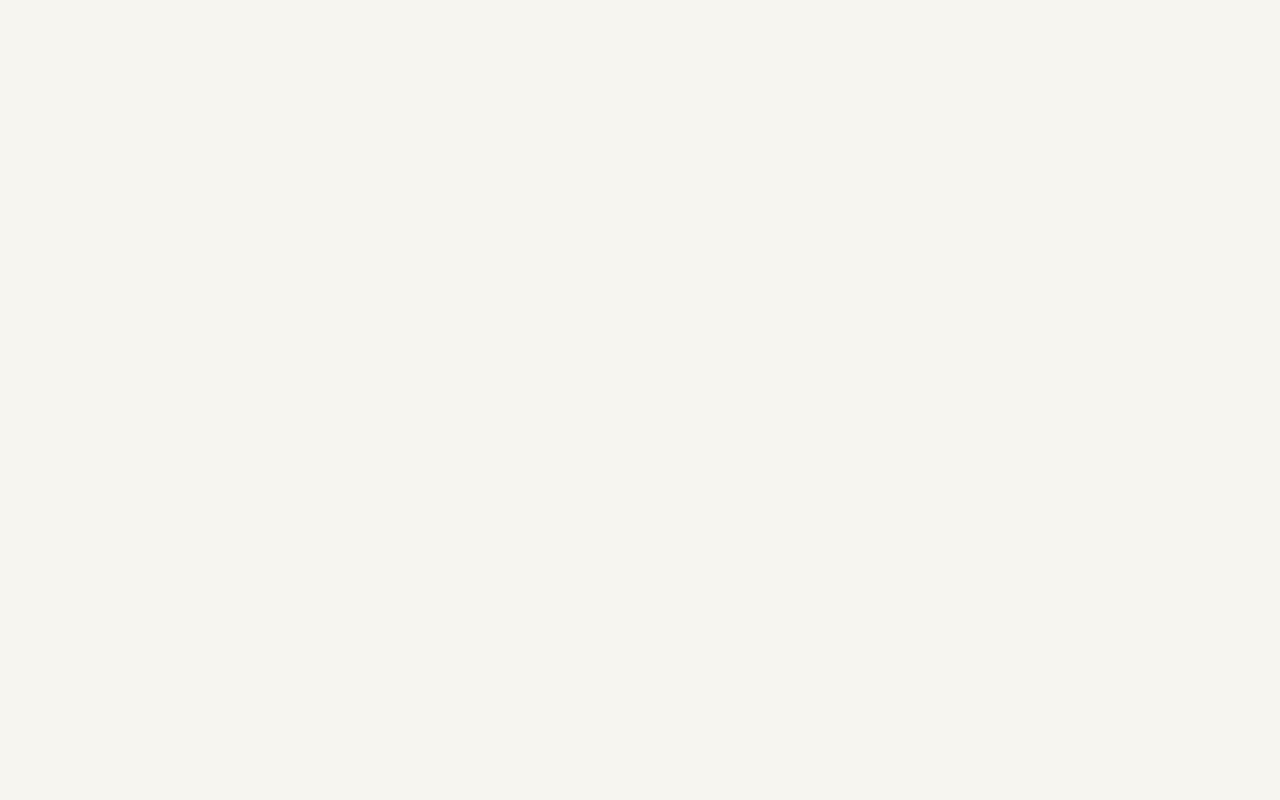
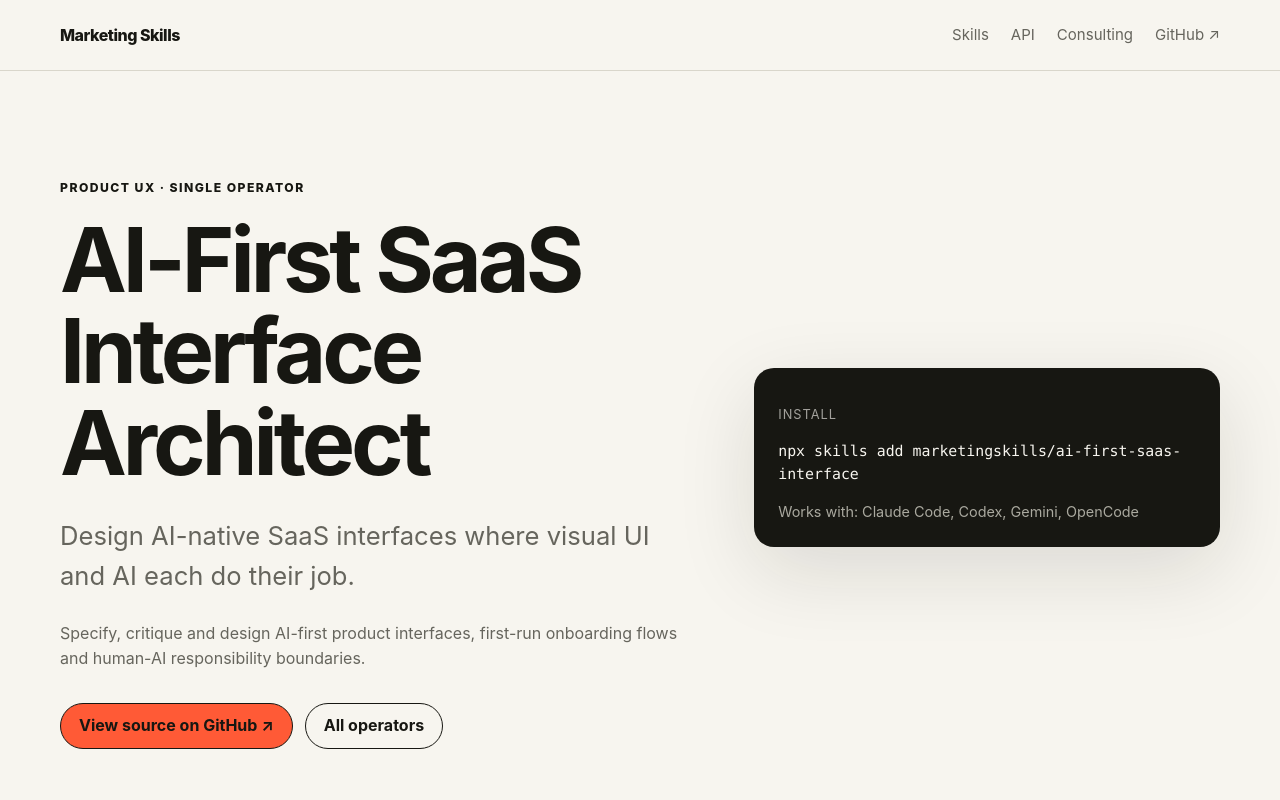
Before and after one commit to marketingskills/.github, an Astro site in the folder site/: page /skills/ai-first-saas-interface/ in a window 1280 px wide. Before the commit this address had no page. Shown: the top 800 px of the page. Built offline with nearby package versions, Linux system fonts and the light colour scheme; Astro itself is replaced by a stand-in of ours.

Commit message:
Add Brand Alchemy and AI-First SaaS Interface, update LadderFunnel self-host, add curator attribution and dynamic llms.txt

```diff
--- a/site/src/data/skills.ts
+++ b/site/src/data/skills.ts
@@ -2,6 +2,7 @@ export type Skill = {
   slug: string;
   name: string;
   eyebrow: string;
+  kind: "Single operator" | "Skill pack";
   tagline: string;
   summary: string;
   repo: string;
@@ -11,18 +12,31 @@ export type Skill = {
   capabilities: string[];
 };
 
+export const curator = {
+  name: "Duncan Trevithick",
+  role: "Creator and curator",
+  website: "https://ukseoconsultant.com",
+  about: "https://ukseoconsultant.com/about",
+  personId: "https://ukseoconsultant.com/about#duncan-trevithick",
+  contact: "https://ukseoconsultant.com/contact",
+  github: "https://github.com/dunctk",
+  linkedin: "https://uk.linkedin.com/in/duncantrevithick",
+  youtube: "https://www.youtube.com/@DuncanTr",
+};
+
 export const skills: Skill[] = [
   {
     slug: "seo",
     name: "SEO Operator",
     eyebrow: "SEO",
+    kind: "Skill pack",
     tagline: "Turn your coding agent into an SEO operator.",
     summary:
       "Diagnose traffic drops, find keyword opportunities, write refresh briefs, prioritize work and run closed-loop SEO growth workflows.",
     repo: "https://github.com/marketingskills/seo",
     install: "curl -fsSL https://marketingskills.net/seo | bash",
     categories: ["SEO", "Analytics", "Content"],
-    worksWith: ["Claude Code", "Codex", "Hermes", "OpenClaw"],
+    worksWith: ["Claude Code", "Codex", "Gemini", "OpenCode", "Hermes", "OpenClaw"],
     capabilities: [
       "Traffic-decay and keyword-opportunity diagnosis",
       "Technical SEO triage and cannibalization checks",
@@ -35,6 +49,7 @@ export const skills: Skill[] = [
     slug: "computed-knowledge-seo",
     name: "Computed Knowledge SEO",
     eyebrow: "SEO + data",
+    kind: "Skill pack",
     tagline: "Compute, don't summarize.",
     summary:
       "Design SEO and AEO systems around novel, defensible knowledge produced from multiple datasets instead of scaled filler.",
@@ -51,9 +66,30 @@ export const skills: Skill[] = [
     ],
   },
   {
+    slug: "brand-alchemy",
+    name: "Brand Alchemy",
+    eyebrow: "Brand & positioning",
+    kind: "Single operator",
+    tagline: "Think like Darwin, not a benchmarking spreadsheet.",
+    summary:
+      "Walk an 8-node behavioral branding and positioning decision tree grounded in Rory Sutherland, Byron Sharp, Roger Martin, Will Guidara and Guru Madhavan.",
+    repo: "https://github.com/marketingskills/brand-alchemy",
+    install: "npx skills add marketingskills/brand-alchemy",
+    categories: ["Brand", "Positioning", "Strategy"],
+    worksWith: ["Claude Code", "Codex", "Gemini", "OpenCode"],
+    capabilities: [
+      "Split greenfield launches from repositioning while protecting working brand assets",
+      "Rewrite inherited category questions instead of chasing 10% better specs",
+      "Reverse-benchmark competitor blind spots and lock three refused metrics",
+      "Strip buying friction and fix option-to-obligation channel traps",
+      "Validate every gate with a zero-dependency Python CLI and behavioral experiments",
+    ],
+  },
+  {
     slug: "plain-language-editor",
     name: "Plain Language Editor",
     eyebrow: "Content",
+    kind: "Single operator",
     tagline: "Make AI-written content clear, human and easy to follow.",
     summary:
       "Edit for comprehension, substance, truth and length rather than only removing surface-level AI tells.",
@@ -73,6 +109,7 @@ export const skills: Skill[] = [
     slug: "open-source-growth",
     name: "Open Source Growth",
     eyebrow: "Growth",
+    kind: "Skill pack",
     tagline: "Give your open-source repo a growth team.",
     summary:
       "Audit adoption blockers, improve packaging, build launch material, find ecosystem inclusion opportunities and create a trustworthy install flow.",
@@ -92,6 +129,7 @@ export const skills: Skill[] = [
     slug: "creative-multiverse",
     name: "Creative Multiverse",
     eyebrow: "Creative",
+    kind: "Single operator",
     tagline: "Explore beyond the most obvious creative answer.",
     summary:
       "Map familiar attractors, sample less-obvious creative decisions and protect coherent consequences through revision.",
@@ -111,6 +149,7 @@ export const skills: Skill[] = [
     slug: "gtm-engineer",
     name: "GTM Engineer",
     eyebrow: "Go to market",
+    kind: "Skill pack",
     tagline: "Evidence-first go-to-market workflows for AI agents.",
     summary:
       "Build TAMs, find public buying signals, enrich and score accounts, qualify inbound and draft human-approved outreach.",
@@ -130,19 +169,40 @@ export const skills: Skill[] = [
     slug: "ladder-funnel",
     name: "LadderFunnel Architect",
     eyebrow: "Acquisition",
-    tagline: "Design paid acquisition funnels with a product ladder.",
+    kind: "Single operator",
+    tagline: "Design and self-host paid acquisition funnels with a product ladder.",
     summary:
-      "Build offer stacks, funnel copy, ad strategy and email ascension around a low-ticket entry product and recurring upsell.",
+      "Build self-hosted offer stacks, 4-page funnel copy, ad strategy, 30-day email ascension and portable Funnel Blocks JSON configs for your own stack.",
     repo: "https://github.com/marketingskills/ladder-funnel",
     install: "npx skills add marketingskills/ladder-funnel",
     categories: ["Acquisition", "Funnels", "Copy"],
-    worksWith: ["Claude", "Codex", "Gemini"],
+    worksWith: ["Claude Code", "Codex", "Gemini", "OpenCode"],
     capabilities: [
-      "Offer-stack design",
-      "Funnel-page copy",
-      "Paid social creative strategy",
-      "Email ascension sequences",
-      "Portable funnel build guidance",
+      "Offer-stack design ($7 intro + $27 bump + recurring upsell, or $27 no-bump)",
+      "4-page funnel copy using the Transformation Framework",
+      "Paid social creative strategy and briefs",
+      "30-day email ascension sequences",
+      "Self-hosted Funnel Blocks JSON spec with Stripe Checkout and webhooks",
+    ],
+  },
+  {
+    slug: "ai-first-saas-interface",
+    name: "AI-First SaaS Interface Architect",
+    eyebrow: "Product UX",
+    kind: "Single operator",
+    tagline: "Design AI-native SaaS interfaces where visual UI and AI each do their job.",
+    summary:
+      "Specify, critique and design AI-first product interfaces, first-run onboarding flows and human-AI responsibility boundaries.",
+    repo: "https://github.com/marketingskills/ai-first-saas-interface",
+    install: "npx skills add marketingskills/ai-first-saas-interface",
+    categories: ["Product", "UX", "Onboarding"],
+    worksWith: ["Claude Code", "Codex", "Gemini", "OpenCode"],
+    capabilities: [
+      "Modality decision matrices (where UI beats chat and vice versa)",
+      "Human-AI responsibility and approval-gate mapping",
+      "AI-native first-run onboarding and activation flows",
+      "Interface critique rubrics and reusable interaction patterns",
+      "Production-ready interface specification templates",
     ],
   },
 ];
--- a/site/src/layouts/Layout.astro
+++ b/site/src/layouts/Layout.astro
@@ -1,5 +1,6 @@
 ---
 import "../styles/global.css";
+import { curator } from "../data/skills";
 
 interface Props {
   title?: string;
@@ -7,11 +8,27 @@ interface Props {
 }
 
 const {
-  title = "Marketing Skills — Open-source marketing operators for AI agents",
-  description = "Open-source operators for SEO, content, growth, GTM and creative work. Built for Claude Code, Codex, Gemini, OpenCode and other AI agents.",
+  title = "Marketing Skills | Open-source marketing operators for AI agents",
+  description = "Open-source operators for SEO, brand positioning, content, growth, GTM and self-hosted funnels. Built for Claude Code, Codex, Gemini, OpenCode and other AI agents.",
 } = Astro.props;
 
 const canonical = new URL(Astro.url.pathname, Astro.site);
+
+const orgSchema = {
+  "@context": "https://schema.org",
+  "@type": "Organization",
+  name: "Marketing Skills",
+  url: "https://marketingskills.net",
+  description: "Open-source marketing operators for AI agents.",
+  sameAs: ["https://github.com/marketingskills"],
+  founder: {
+    "@type": "Person",
+    "@id": curator.personId,
+    name: curator.name,
+    url: curator.about,
+    sameAs: [curator.linkedin, curator.github, curator.youtube],
+  },
+};
 ---
 <!doctype html>
 <html lang="en">
@@ -27,6 +44,7 @@ const canonical = new URL(Astro.url.pathname, Astro.site);
     <meta property="og:url" content={canonical} />
     <meta name="twitter:card" content="summary_large_image" />
     <title>{title}</title>
+    <script type="application/ld+json" set:html={JSON.stringify(orgSchema)} />
   </head>
   <body>
     <header class="site-header">
@@ -35,6 +53,7 @@ const canonical = new URL(Astro.url.pathname, Astro.site);
         <nav aria-label="Main navigation">
           <a href="/skills/">Skills</a>
           <a href="/catalog.json">API</a>
+          <a href={curator.website}>Consulting</a>
           <a href="https://github.com/marketingskills">GitHub ↗</a>
         </nav>
       </div>
@@ -44,10 +63,14 @@ const canonical = new URL(Astro.url.pathname, Astro.site);
     </main>
     <footer>
       <div class="wrap footer-inner">
-        <p>Open-source marketing operators for AI agents.</p>
+        <p>
+          Open-source marketing operators for AI agents. Created and curated by{" "}
+          <a href={curator.about}>{curator.name}</a>.
+        </p>
         <div>
           <a href="/skills/">Catalogue</a>
           <a href="/llms.txt">llms.txt</a>
+          <a href={curator.website}>UK SEO &amp; AEO</a>
           <a href="https://github.com/marketingskills">GitHub</a>
         </div>
       </div>
--- a/site/src/pages/catalog.json.ts
+++ b/site/src/pages/catalog.json.ts
@@ -1,5 +1,5 @@
 import type { APIRoute } from "astro";
-import { skills } from "../data/skills";
+import { curator, skills } from "../data/skills";
 
 export const GET: APIRoute = () => {
   return new Response(
@@ -9,6 +9,7 @@ export const GET: APIRoute = () => {
         description: "Open-source marketing operators for AI agents.",
         homepage: "https://marketingskills.net",
         repository: "https://github.com/marketingskills",
+        curator,
         generated_from: "marketingskills/.github/site/src/data/skills.ts",
         skills,
       },
--- a/site/src/pages/skills/[slug].astro
+++ b/site/src/pages/skills/[slug].astro
@@ -1,6 +1,6 @@
 ---
 import Layout from "../../layouts/Layout.astro";
-import { skills, type Skill } from "../../data/skills";
+import { curator, skills, type Skill } from "../../data/skills";
 
 export function getStaticPaths() {
   return skills.map((skill) => ({
@@ -12,13 +12,13 @@ export function getStaticPaths() {
 const { skill } = Astro.props as { skill: Skill };
 ---
 <Layout
-  title={`${skill.name} — Marketing Skills`}
+  title={`${skill.name} | Marketing Skills`}
   description={skill.summary}
 >
   <section class="page-hero">
     <div class="wrap detail-grid">
       <div>
-        <p class="kicker">{skill.eyebrow}</p>
+        <p class="kicker">{skill.eyebrow} · {skill.kind}</p>
         <h1>{skill.name}</h1>
         <p class="hero-copy">{skill.tagline}</p>
         <p class="detail-summary">{skill.summary}</p>
@@ -56,6 +56,12 @@ const { skill } = Astro.props as { skill: Skill };
       <div class="stack">
         <p>Install the operator, then ask your agent to load it for the marketing task you are working on.</p>
         <pre class="prompt"><code>{`Use the ${skill.name} operator from ${skill.repo} for this task.`}</code></pre>
+        <p>
+          Want this method implemented on your business or adapted into a private team skill pack?{" "}
+          <a href={`${curator.contact}?utm_source=marketingskills&utm_medium=skill_${skill.slug}`}>
+            Work with {curator.name} →
+          </a>
+        </p>
       </div>
     </div>
   </section>
```
Also changed, not shown: site/public/llms.txt (deleted, +0 -20 lines), site/src/pages/index.astro (+30 -5 lines), site/src/pages/llms.txt.ts (added, +33 -0 lines), profile/README.md, 1 other file.
